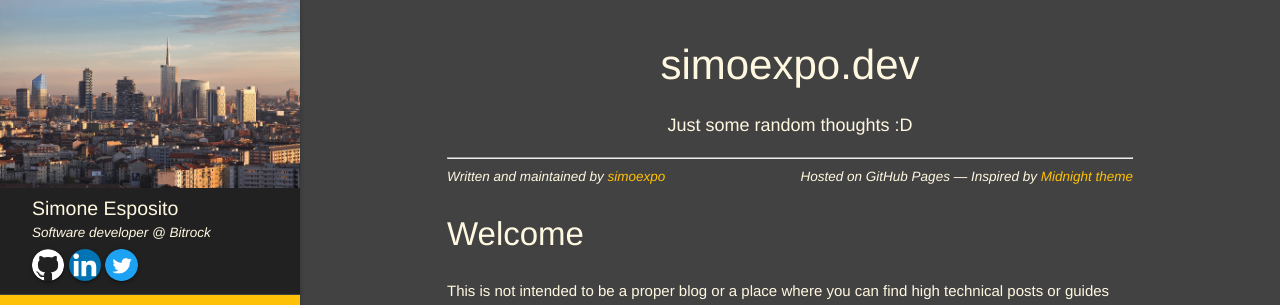
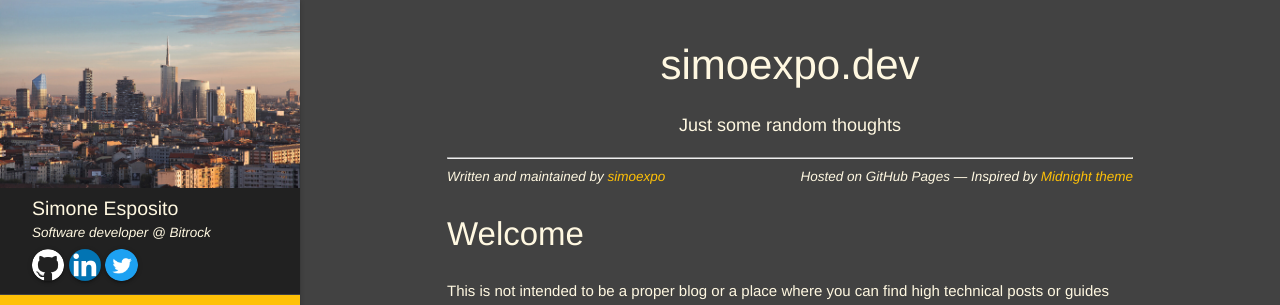
Before and after one commit to simoexpo/simoexpo.github.io, a Jekyll site: the page built from index.md, in a window 1280 px wide. Shown: the top 305 px of the page. Built offline with Jekyll 4.4.1, drawn with Linux system fonts in a browser that asks for light colours.

```diff
--- a/_config.yml
+++ b/_config.yml
@@ -1,6 +1,6 @@
 # Site
 title:              'simoexpo.dev'
-description:        'Just some random thoughts :D'
+description:        'Just some random thoughts'
 locale:             'en_US'
 version:            '0.1'
 
```
